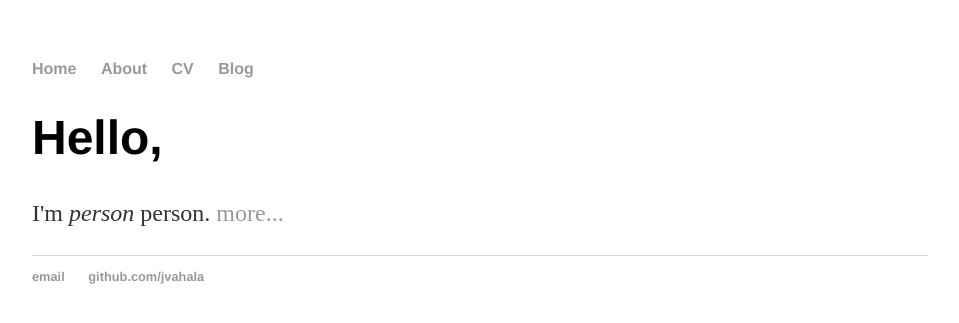
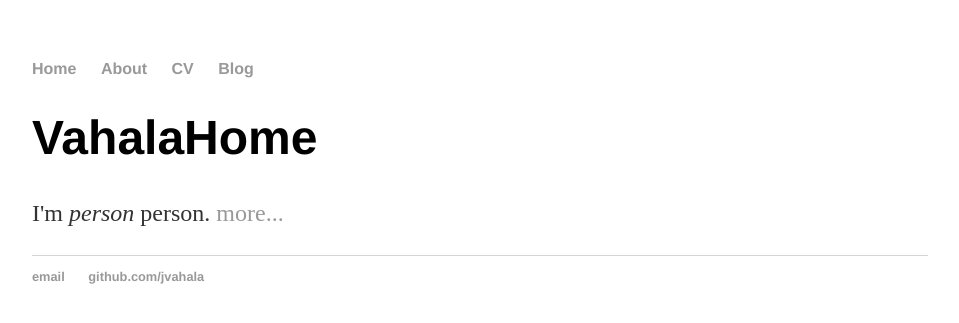
Before and after one commit to jvahala/jvahala.github.io, a Jekyll site: the page built from index.html, in a window 1280 px wide. Shown: the top 323 px of the page, without its empty margins (160-1119 px from the left). Built offline with Jekyll 4.4.1, drawn with Linux system fonts in a browser that asks for light colours.

Commit message:
Update index.html

```diff
--- a/index.html
+++ b/index.html
@@ -3,6 +3,6 @@ layout: default
 title: VahalaHome
 ---
 <div class="blurb">
-	<h1>Hello,</h1>
+	<h1>VahalaHome</h1>
 	<p>I'm <em>person</em> person. <a href="/about">more...</a></p>
 </div><!-- /.blurb -->
```
